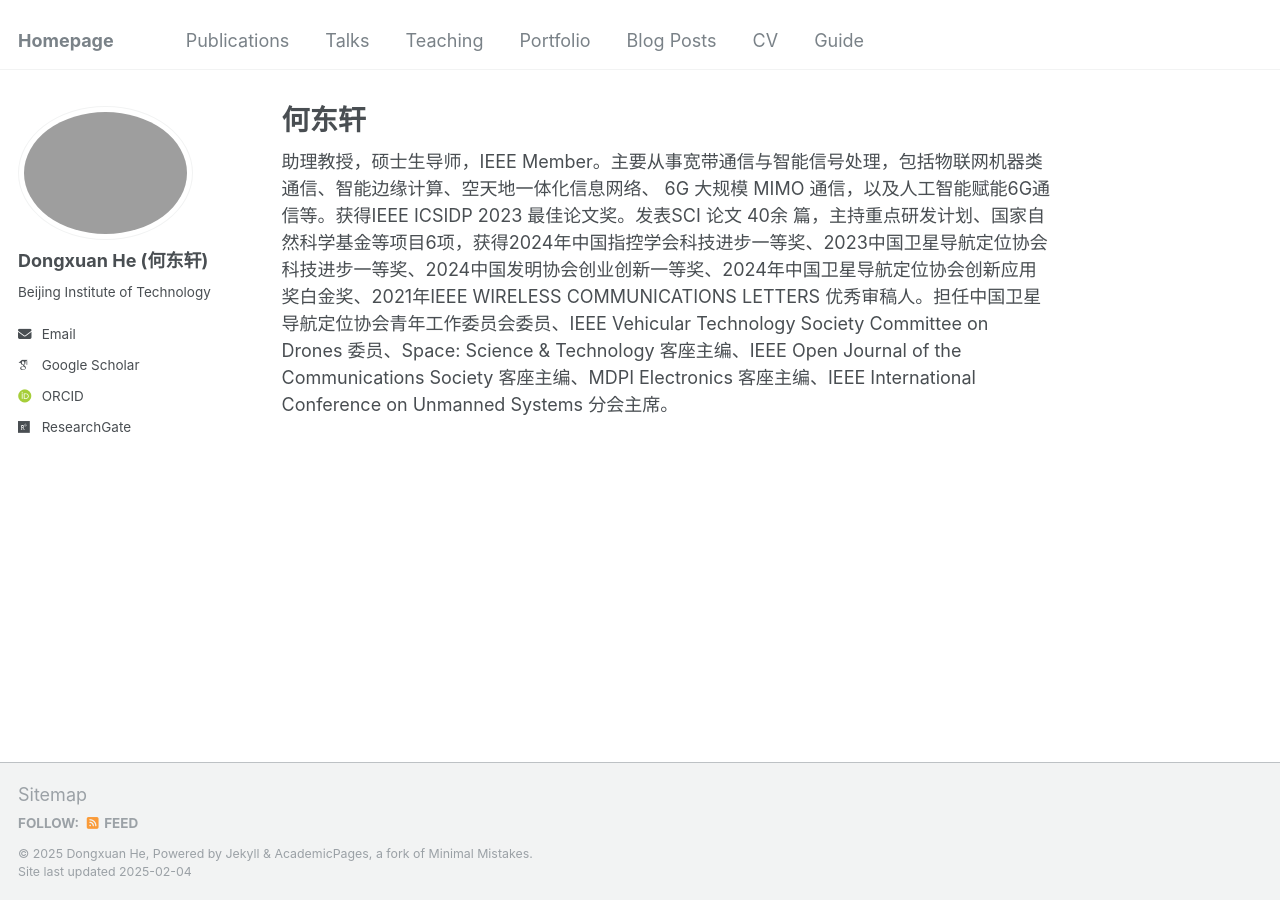
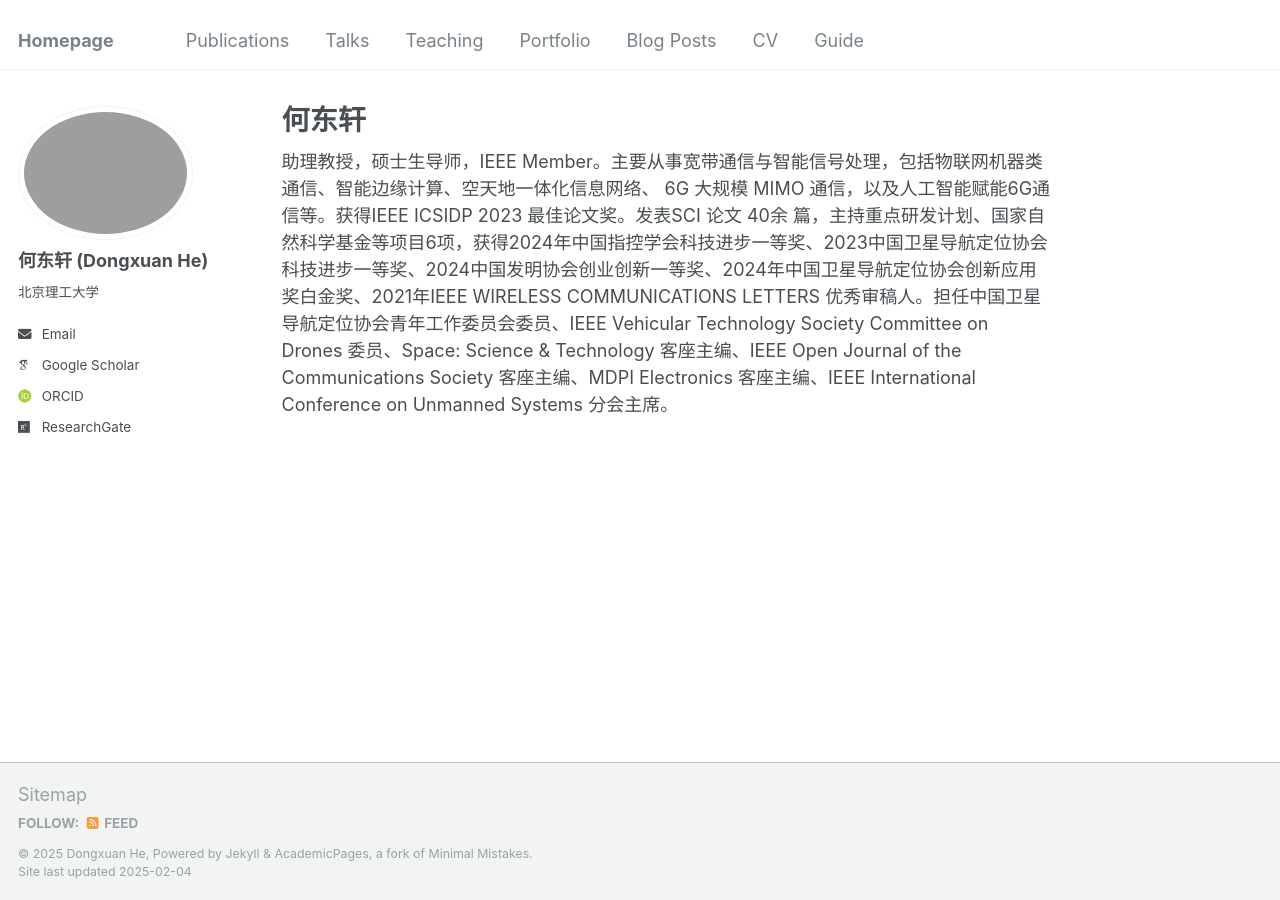
Before and after one commit to dongxuanBIT/dongxuanBIT.github.io, a Jekyll site: the page built from _pages/about.md, in a window 1280 px wide. Built offline with Jekyll 4.4.1, drawn with Linux system fonts in a browser that asks for light colours; some web fonts are replaced.

Commit message:
Update _config.yml

```diff
--- a/_config.yml
+++ b/_config.yml
@@ -21,10 +21,10 @@ repository               : "zishenliu729/dongxuan_he.github.io "
 #               Additional customization can be done by editing /_includes/author-profile.html
 author:
   # Biographic information
-  avatar           : "zishen.png"
-  name             : "Dongxuan He (何东轩)"
+  avatar           : "dongxuan_he.png"
+  name             : "何东轩 (Dongxuan He)"
   pronouns         : # example: "she/her"
-  bio              : "Beijing Institute of Technology"
+  bio              : "北京理工大学"
   location         :
   employer         :
   uri              :
```
